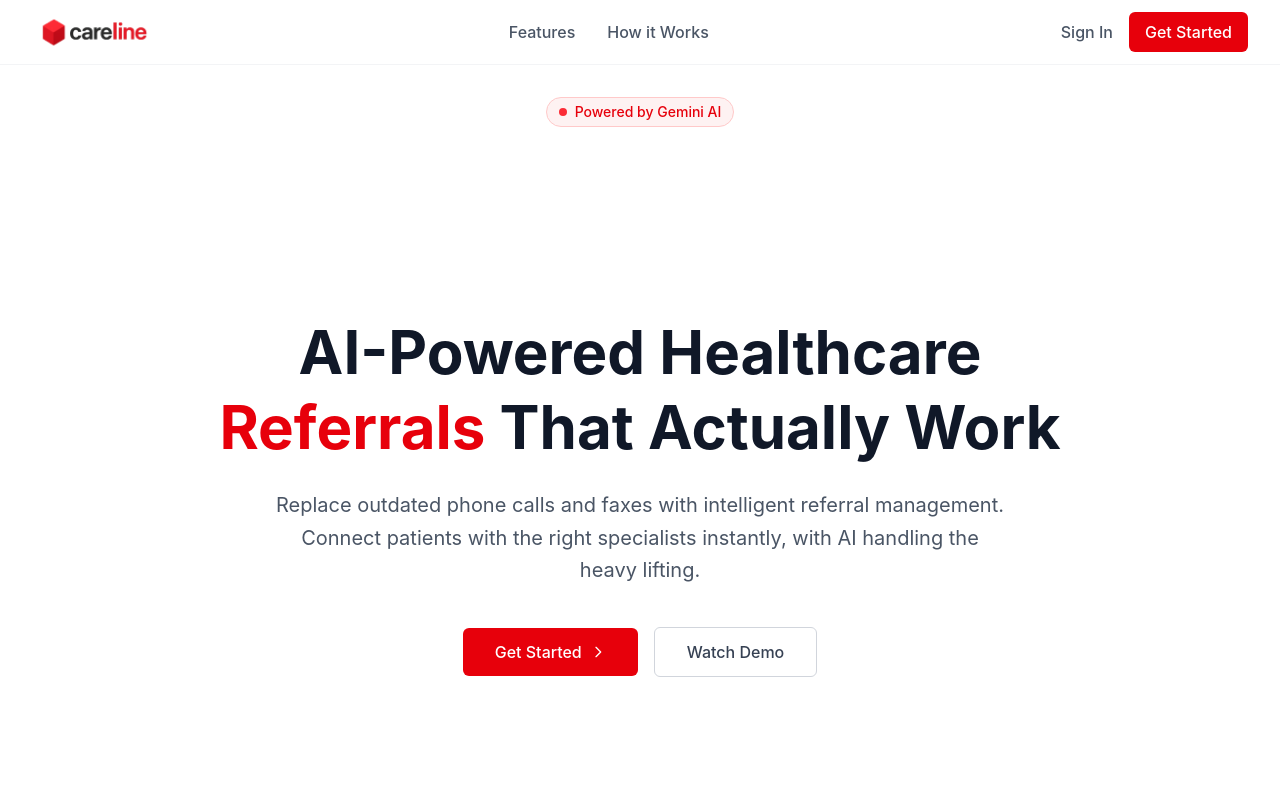
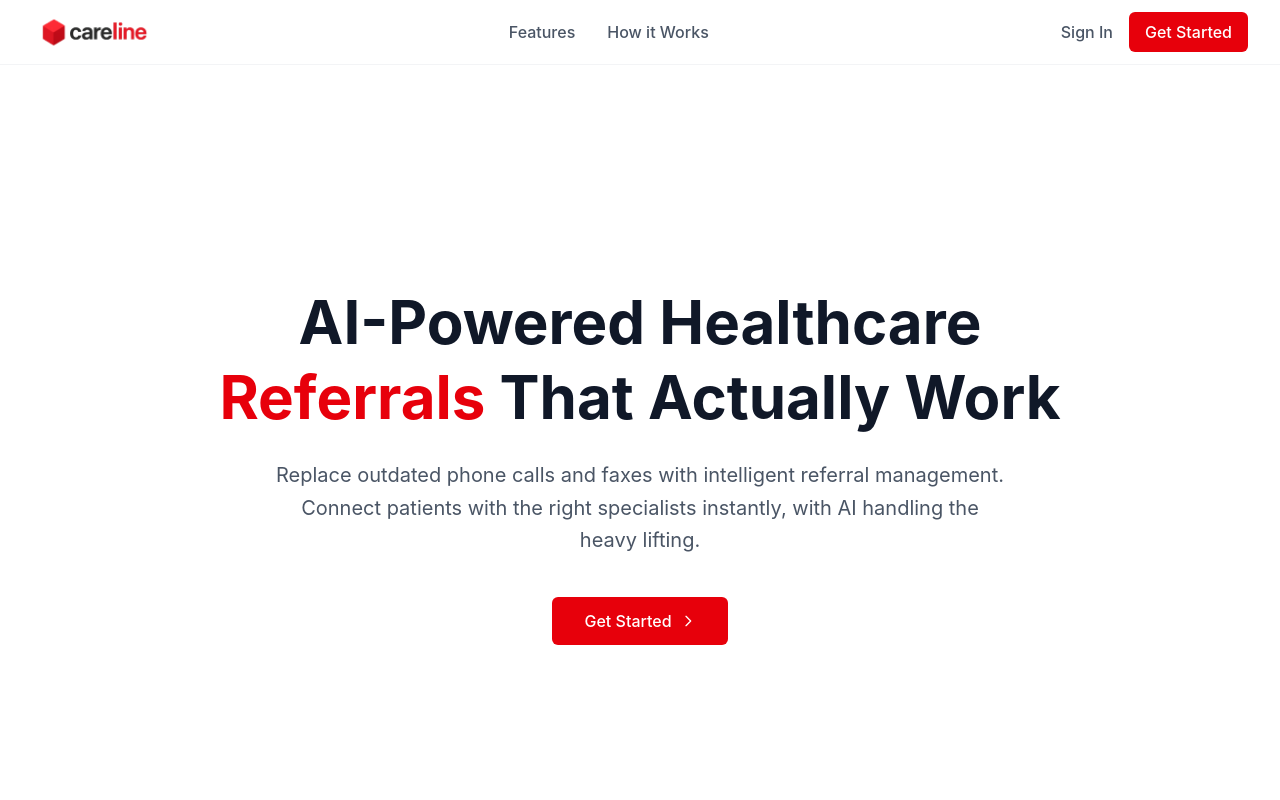
Before and after one commit to Raamia/Careline, a Next.js app: page / in a window 1280 px wide. Shown: the top 800 px of the page. Built offline with nearby package versions, Linux system fonts and the light colour scheme; no server answers.

Commit message:
home page fixups

```diff
--- a/src/components/Hero.tsx
+++ b/src/components/Hero.tsx
@@ -34,13 +34,6 @@ export default function Hero() {
 
   return (
     <main className="relative min-h-screen flex flex-col">
-      {/* Powered by Gemini AI badge */}
-      <div className="flex justify-center pt-8">
-        <div className="inline-flex items-center px-3 py-1 rounded-full text-sm font-medium bg-red-50 text-red-600 border border-red-200">
-          <span className="w-2 h-2 bg-red-500 rounded-full mr-2"></span>
-          Powered by Gemini AI
-        </div>
-      </div>
 
       {/* Hero Content */}
       <div className="max-w-7xl mx-auto px-4 sm:px-6 lg:px-8 flex-1 flex items-center">
@@ -82,9 +75,6 @@ export default function Hero() {
                 />
               </svg>
             </a>
-            <button className="text-gray-700 hover:text-gray-900 font-medium px-8 py-3 rounded-md transition-colors border border-gray-300 hover:border-gray-400">
-              Watch Demo
-            </button>
           </div>
         </div>
       </div>
```
